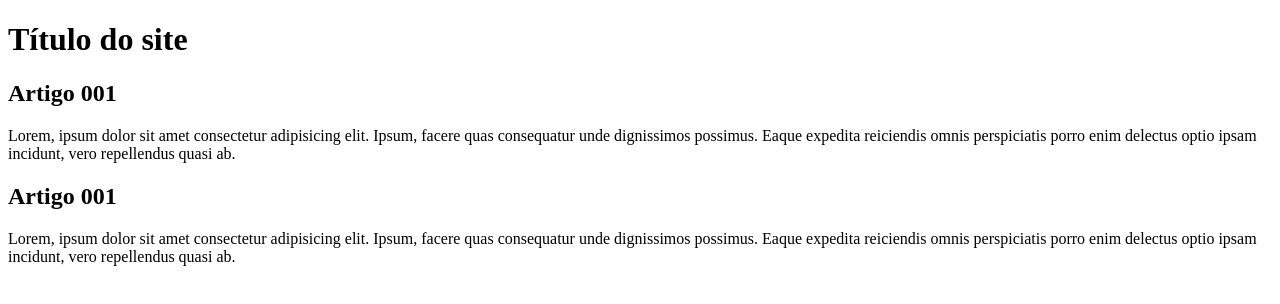
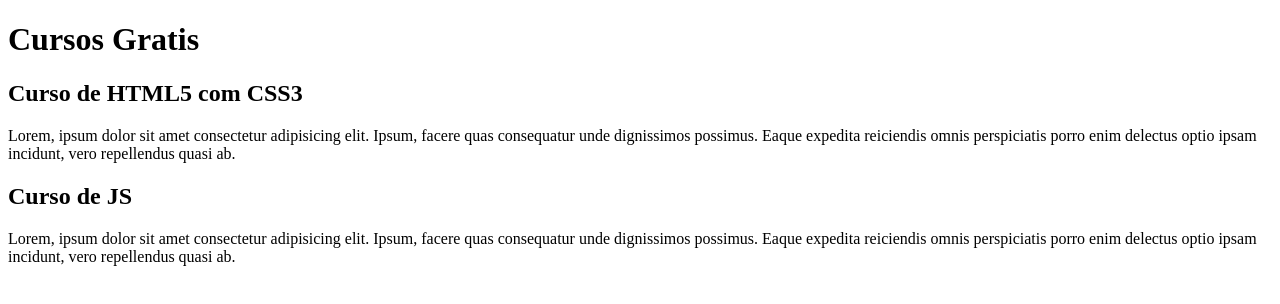
Before and after one commit to Giovani-Gonzales/projeto-site, a plain HTML site: page index.html in a window 1280 px wide. Drawn offline with Linux system fonts and the light colour scheme.

Commit message:
Comecei a escrever o conteudo

```diff
--- a/index.html
+++ b/index.html
@@ -8,14 +8,14 @@
 <body>
     <main>
         <header>
-            <h1>Título do site</h1>
+            <h1>Cursos Gratis</h1>
         </header>
         <article>
-            <h2>Artigo 001</h2>
+            <h2>Curso de HTML5 com CSS3</h2>
             <p>Lorem, ipsum dolor sit amet consectetur adipisicing elit. Ipsum, facere quas consequatur unde dignissimos possimus. Eaque expedita reiciendis omnis perspiciatis porro enim delectus optio ipsam incidunt, vero repellendus quasi ab.</p>
         </article>
         <article>
-            <h2>Artigo 001</h2>
+            <h2>Curso de JS</h2>
             <p>Lorem, ipsum dolor sit amet consectetur adipisicing elit. Ipsum, facere quas consequatur unde dignissimos possimus. Eaque expedita reiciendis omnis perspiciatis porro enim delectus optio ipsam incidunt, vero repellendus quasi ab.</p>
         </article>
     </main>
```
